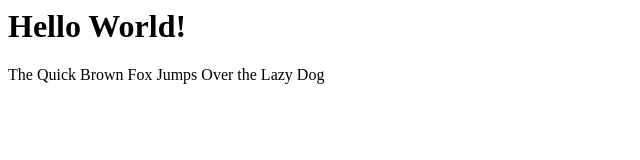
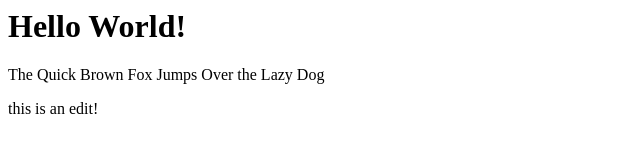
Before and after one commit to synblade/git-practice, a plain HTML site: page index.html in a window 1280 px wide. Shown: the whole page, without its empty margins (0-640 px from the left). Drawn offline with Linux system fonts and the light colour scheme.

Commit message:
commit #2

```diff
--- a/index.html
+++ b/index.html
@@ -1,2 +1,3 @@
 <h1>Hello World!</h1>
 <p>The Quick Brown Fox Jumps Over the Lazy Dog</p>
+<p> this is an edit!<p>
```
